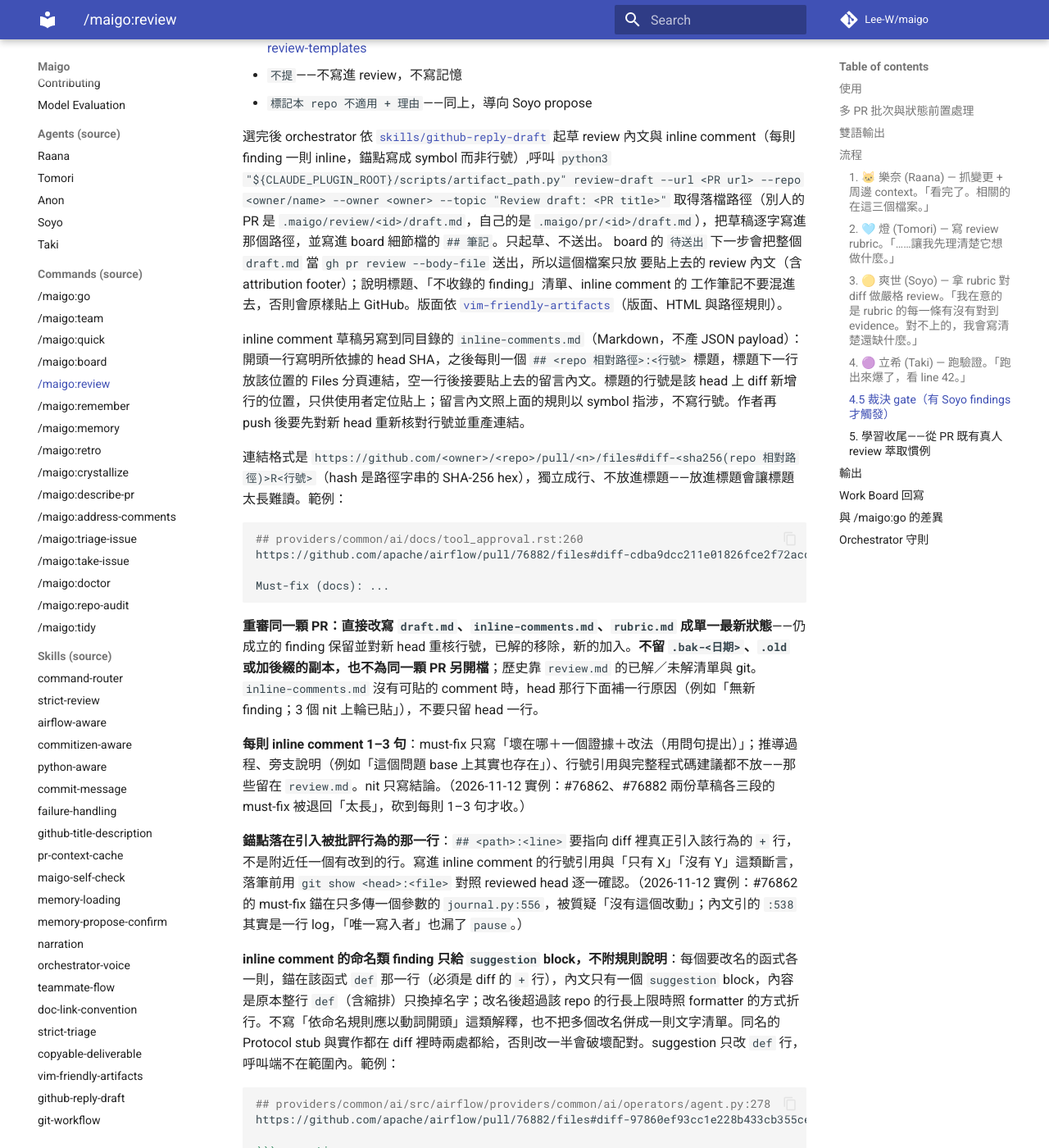
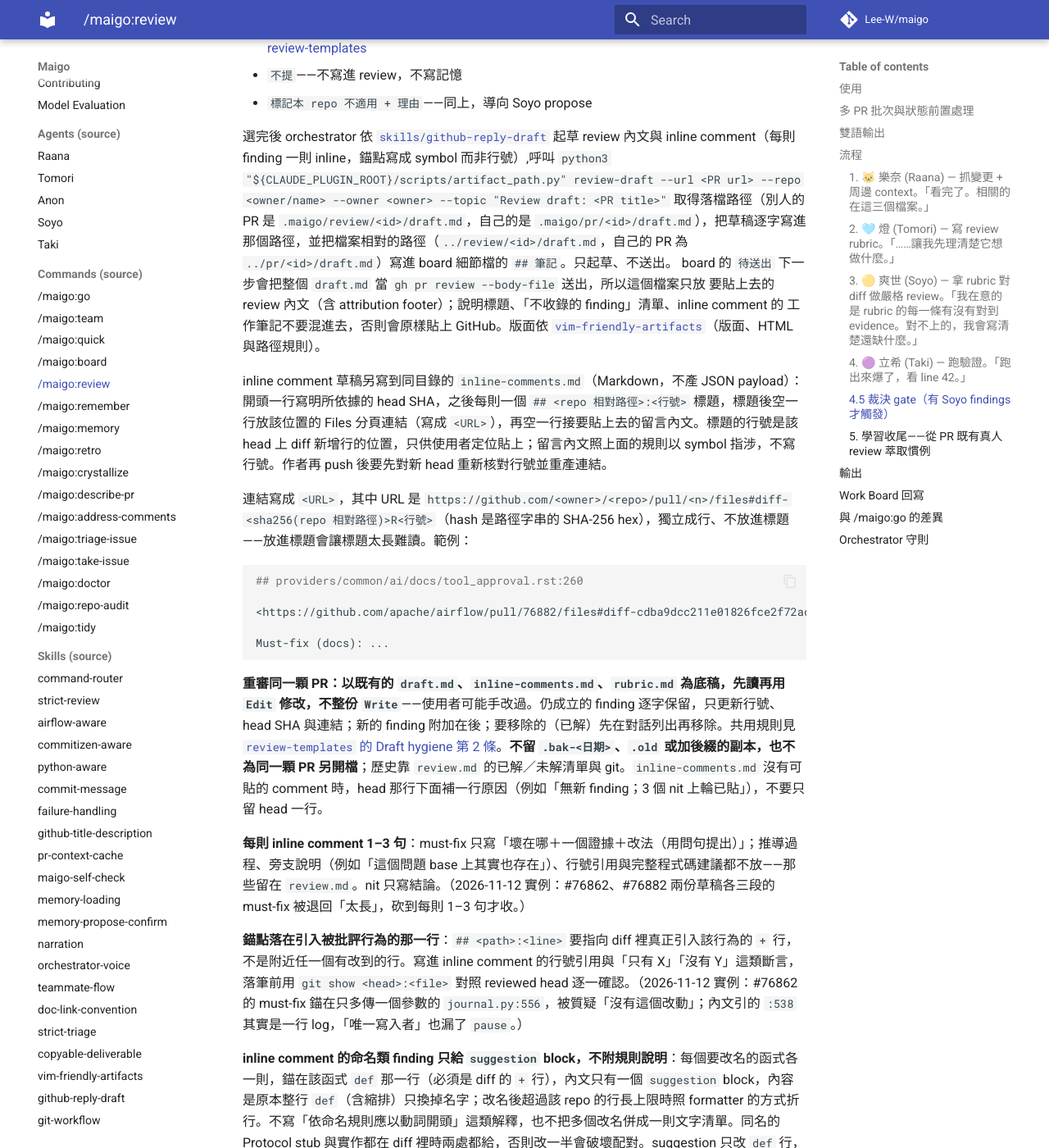
Before and after one commit to Lee-W/maigo, an MkDocs documentation site: the page built from docs/commands/review.md, in a window 1280 px wide and 1400 px high, scrolled down 6276 px. Shown: the whole window at 82% size. Built offline with MkDocs 1.6.1 and Material for MkDocs 9.7.7, drawn with Linux system fonts in a browser that asks for light colours; comment, search, counter and statistics services are not loaded; some of the changed text lies outside the part shown.

Commit message:
docs(review): start re-reviews from the existing drafts and write templates as standard markdown
Re-running /maigo:review or /maigo:address-comments no longer tells the model
to rewrite draft.md, inline-comments.md or reply-draft.md as one fresh whole.
The existing file is the base: read it, change it with Edit, keep entries that
still hold verbatim, append new ones, and list entries to remove in the
conversation first, so hand edits survive a re-run.

The templates (plan, triage rubric, review rubric and body, pr-comments,
reply-draft, inline-comments) put blank lines around headings and lists and
write external URLs as <URL>, and notes point to other artifacts with
file-relative paths. These layouts are template constraints only; nothing
checks them mechanically.

`````diff
--- a/commands/review.md
+++ b/commands/review.md
@@ -149,24 +149,25 @@ report 印完後，orchestrator 邀請使用者**逐條**對 must-fix / nit 表
 選完後 orchestrator 依 [`skills/github-reply-draft`](https://github.com/Lee-W/maigo/blob/main/skills/github-reply-draft/SKILL.md)
 起草 review 內文與 inline comment（每則 finding 一則 inline，錨點寫成 symbol 而非行號）,呼叫
 `python3 "${CLAUDE_PLUGIN_ROOT}/scripts/artifact_path.py" review-draft --url <PR url> --repo <owner/name> --owner <owner> --topic "Review draft: <PR title>"`
-取得落檔路徑（別人的 PR 是 `.maigo/review/<id>/draft.md`，自己的是 `.maigo/pr/<id>/draft.md`），把草稿逐字寫進那個路徑，並寫進 board 細節檔的
+取得落檔路徑（別人的 PR 是 `.maigo/review/<id>/draft.md`，自己的是 `.maigo/pr/<id>/draft.md`），把草稿逐字寫進那個路徑，並把檔案相對的路徑（`../review/<id>/draft.md`，自己的 PR 為 `../pr/<id>/draft.md`）寫進 board 細節檔的
 `## 筆記`。只起草、不送出。
 board 的 `待送出` 下一步會把整個 `draft.md` 當 `gh pr review --body-file` 送出，所以這個檔案只放
 要貼上去的 review 內文（含 attribution footer）；說明標題、「不收錄的 finding」清單、inline comment 的
 工作筆記不要混進去，否則會原樣貼上 GitHub。版面依 [`vim-friendly-artifacts`](https://github.com/Lee-W/maigo/blob/main/skills/vim-friendly-artifacts/SKILL.md)（版面、HTML 與路徑規則）。
 
-inline comment 草稿另寫到同目錄的 `inline-comments.md`（Markdown，不產 JSON payload）：開頭一行寫明所依據的 head SHA，之後每則一個 `## <repo 相對路徑>:<行號>` 標題，標題下一行放該位置的 Files 分頁連結，空一行後接要貼上去的留言內文。標題的行號是該 head 上 diff 新增行的位置，只供使用者定位貼上；留言內文照上面的規則以 symbol 指涉，不寫行號。作者再 push 後要先對新 head 重新核對行號並重產連結。
+inline comment 草稿另寫到同目錄的 `inline-comments.md`（Markdown，不產 JSON payload）：開頭一行寫明所依據的 head SHA，之後每則一個 `## <repo 相對路徑>:<行號>` 標題，標題後空一行放該位置的 Files 分頁連結（寫成 `<URL>`），再空一行接要貼上去的留言內文。標題的行號是該 head 上 diff 新增行的位置，只供使用者定位貼上；留言內文照上面的規則以 symbol 指涉，不寫行號。作者再 push 後要先對新 head 重新核對行號並重產連結。
 
-連結格式是 `https://github.com/<owner>/<repo>/pull/<n>/files#diff-<sha256(repo 相對路徑)>R<行號>`（hash 是路徑字串的 SHA-256 hex），獨立成行、不放進標題——放進標題會讓標題太長難讀。範例：
+連結寫成 `<URL>`，其中 URL 是 `https://github.com/<owner>/<repo>/pull/<n>/files#diff-<sha256(repo 相對路徑)>R<行號>`（hash 是路徑字串的 SHA-256 hex），獨立成行、不放進標題——放進標題會讓標題太長難讀。範例：
 
 ```markdown
 ## providers/common/ai/docs/tool_approval.rst:260
-https://github.com/apache/airflow/pull/76882/files#diff-cdba9dcc211e01826fce2f72acddddd2b4416513506ca40d8a42104f8f96ca18R260
+
+<https://github.com/apache/airflow/pull/76882/files#diff-cdba9dcc211e01826fce2f72acddddd2b4416513506ca40d8a42104f8f96ca18R260>
 
 Must-fix (docs): ...
 ```
 
-**重審同一顆 PR：直接改寫 `draft.md`、`inline-comments.md`、`rubric.md` 成單一最新狀態**——仍成立的 finding 保留並對新 head 重核行號，已解的移除，新的加入。**不留 `.bak-<日期>`、`.old` 或加後綴的副本，也不為同一顆 PR 另開檔**；歷史靠 `review.md` 的已解／未解清單與 git。`inline-comments.md` 沒有可貼的 comment 時，head 那行下面補一行原因（例如「無新 finding；3 個 nit 上輪已貼」），不要只留 head 一行。
+**重審同一顆 PR：以既有的 `draft.md`、`inline-comments.md`、`rubric.md` 為底稿，先讀再用 `Edit` 修改，不整份 `Write`**——使用者可能手改過。仍成立的 finding 逐字保留，只更新行號、head SHA 與連結；新的 finding 附加在後；要移除的（已解）先在對話列出再移除。共用規則見 [`review-templates` 的 Draft hygiene 第 2 條](https://github.com/Lee-W/maigo/blob/main/skills/strict-review/references/review-templates.md)。**不留 `.bak-<日期>`、`.old` 或加後綴的副本，也不為同一顆 PR 另開檔**；歷史靠 `review.md` 的已解／未解清單與 git。`inline-comments.md` 沒有可貼的 comment 時，head 那行下面補一行原因（例如「無新 finding；3 個 nit 上輪已貼」），不要只留 head 一行。
 
 **每則 inline comment 1–3 句**：must-fix 只寫「壞在哪＋一個證據＋改法（用問句提出）」；推導過程、旁支說明（例如「這個問題 base 上其實也存在」）、行號引用與完整程式碼建議都不放——那些留在 `review.md`。nit 只寫結論。（2026-11-12 實例：#76862、#76882 兩份草稿各三段的 must-fix 被退回「太長」，砍到每則 1–3 句才收。）
 
@@ -176,7 +177,8 @@ Must-fix (docs): ...
 
 ````markdown
 ## providers/common/ai/src/airflow/providers/common/ai/operators/agent.py:278
-https://github.com/apache/airflow/pull/76882/files#diff-97860ef93cc1e228b433cb355ce258bfe2083ff7787994a54e2f16130eecfb7eR278
+
+<https://github.com/apache/airflow/pull/76882/files#diff-97860ef93cc1e228b433cb355ce258bfe2083ff7787994a54e2f16130eecfb7eR278>
 
 ```suggestion
 def _fingerprint_call_content(call: ToolCallPart) -> str | None:
@@ -284,15 +286,15 @@ python3 "${CLAUDE_PLUGIN_ROOT}/scripts/review_report.py" publish \
   `--head` 仍填原本審查的 commit，不填新 head。（2026-11-12 實例：30 份未送 review 套新版型後，「最後 review」全變成當天。）
 
 source 衝突或檔案正在被另一個 session 寫入 → 明確失敗，保留舊檔；不要直接 Write 繞過。
-舊版（沒有 metadata 的）報告只有在含 `# Review:` 標題**且**有一行 `**PR:** <canonical-url>` 時，
+舊版（沒有 metadata 的）報告只有在含 `# Review:` 標題**且**有一行 `**PR:** <PR URL>` 時，
 才會被認成同一個 source。標題寫成 `# Review: <owner/repo>#<n> — …`、卻少了 `**PR:**` 那一行的舊報告，
 會被判成 `Review ownership conflict`。先確認該檔確實是同一顆 PR 的舊報告，在 H1 下方補一行
-`**PR:** <canonical-url>`，再重新 publish；不要改用 Write 覆寫。
+`**PR:** <PR URL>`，再重新 publish；不要改用 Write 覆寫。
 此 publisher 是 `review` kind 的寫入入口，其餘 kind 繼續使用 artifact_path 的 ownership
 合約。多 PR 每顆分別 publish；roll-up 留在本輪對話，不覆蓋任何單顆 PR 的 report。
 
 若 `removed` 含細節檔筆記中引用的舊報告，立即重讀該細節檔，用 Edit **只替換那個路徑**
-成最新的 publisher 回傳 `path`（`.maigo/review/<id>/review.md` 或 `.maigo/pr/<id>/review.md`），保留其餘手寫內容。最後回覆附最新報告連結、最後 review
+成最新的 publisher 回傳 `path`（`.maigo/review/<id>/review.md` 或 `.maigo/pr/<id>/review.md`；寫進筆記時用檔案相對的 `../review/<id>/review.md` 或 `../pr/<id>/review.md`），保留其餘手寫內容。最後回覆附最新報告連結、最後 review
 時間，以及 `/maigo:board --reviewed <n>`（或直接在 board 勾 `[x]`）和 `/maigo:board --reviews`，讓使用者知道下一步。
 
 ## Work Board 回寫
@@ -321,7 +323,7 @@ GitHub PR review 每跑完一顆並輸出 report 後，依
 - 上面 publisher 回傳的 `path`（即
   `.maigo/review/<id>/review.md` 或 `.maigo/pr/<id>/review.md` 產物的實際路徑）寫進對應細節檔（`.maigo/i/<slug>.md`，見
   [`skills/work-board` §1a](https://github.com/Lee-W/maigo/blob/main/skills/work-board/SKILL.md)）
-  的 `## 筆記` 區，一行路徑連結（repo root 相對，例如 `.maigo/review/9301/review.md`；為什麼用這個基準見 [`vim-friendly-artifacts`](https://github.com/Lee-W/maigo/blob/main/skills/vim-friendly-artifacts/SKILL.md)）——
+  的 `## 筆記` 區，一行路徑連結（檔案相對，例如 `../review/9301/review.md`，自己的 PR 為 `../pr/9301/review.md`；規則與理由見 [`vim-friendly-artifacts`](https://github.com/Lee-W/maigo/blob/main/skills/vim-friendly-artifacts/SKILL.md)）——
   不再寫進索引行
 
 回寫時必須保留原 checkbox 與 `🧠` / `🔖` 標記。刷新 / 查看 board 用 `/maigo:board`；
`````
Also changed, not shown: agents/Tomori.md (+13 -0 lines), commands/address-comments.md (+2 -2 lines), docs/reference/artifacts.md (+3 -3 lines), skills/github-reply-draft/references/comment-fetch-and-triage.md (+19 -10 lines), skills/strict-review/references/review-templates.md (+18 -3 lines).
